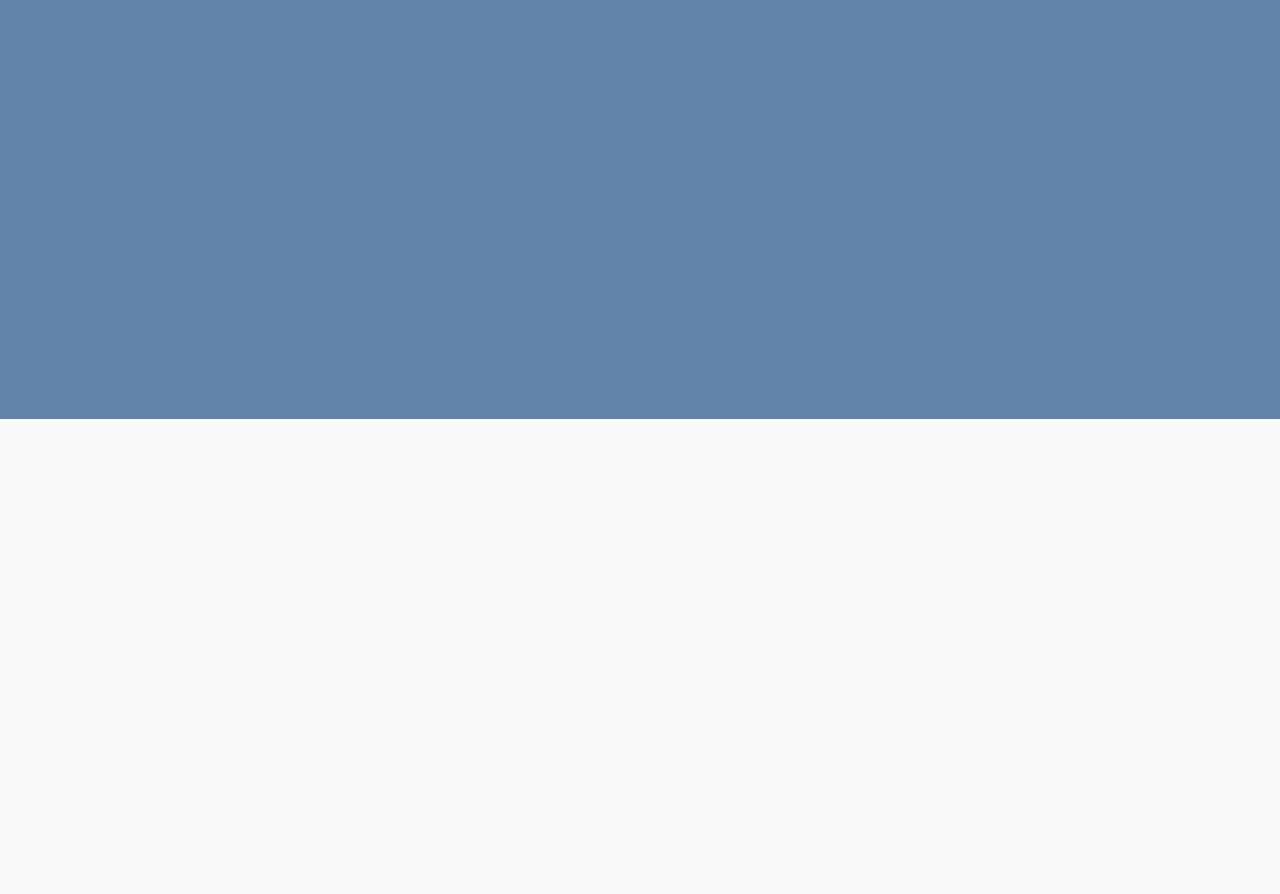
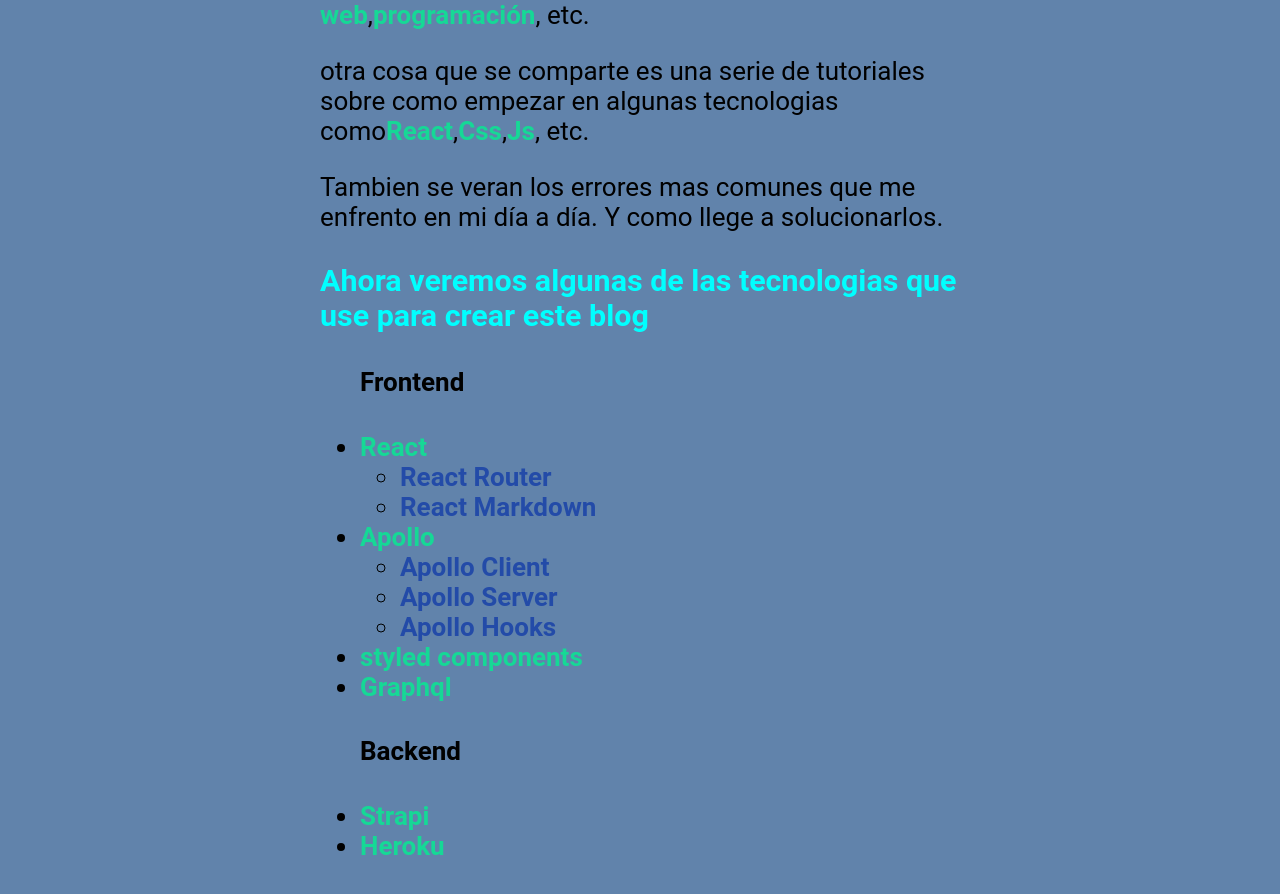
Before and after one commit to IamDavidev/Dblogv1, a React (Vite) app: page /dblog/about in a window 1280 px wide. Shown: the part 328-1222 px from the top of the page. Before the commit the page ends 800 px from the top, so only its background shows below. Built offline with nearby package versions, Linux system fonts and the light colour scheme.

Commit message:
🚀pre deploy

```diff
--- a/src/Components/CardSearch.jsx
+++ b/src/Components/CardSearch.jsx
@@ -58,7 +58,7 @@
           const LinkTitle = title.replace(/\s/g, '-');
           return (
             <Link to={`/dblog/post/${LinkTitle}`} key={post.attributes.title}>
-              <div className="RenderPost" >
+              <div className="RenderPost">
                 <div className="container">
                   <img
                     src={post.attributes.Image}
--- a/src/Components/cardPreView.jsx
+++ b/src/Components/cardPreView.jsx
@@ -33,7 +33,6 @@
   }
   @media (min-width:1000px) {
     margin:1rem;
-    display:grid;
     img{
       width:20rem;
       height:20rem;
--- a/src/Utils/Client.js
+++ b/src/Utils/Client.js
@@ -1,12 +1,24 @@
 import { ApolloClient, HttpLink, from, InMemoryCache } from '@apollo/client';
 import { onError } from '@apollo/client/link/error';
-import {URI_BACKEND} from './SchemasQueries'
+import { URI_BACKEND } from './SchemasQueries';
 
 const httpLink = new HttpLink({
   uri: `${URI_BACKEND}/graphql`,
 });
 
-const cache = new InMemoryCache();
+const cache = new InMemoryCache({
+  typePolicies: {
+    Query: {
+      fields: {
+        posts: {
+          merge(existing, incoming,{mergeObjects}) {
+            return mergeObjects(existing, incoming);
+          },
+        },
+      },
+    },
+  },
+});
 
 const errorLink = onError(({ graphQLErrors, networkError }) => {
   graphQLErrors &&
--- a/src/Utils/SchemasQueries.js
+++ b/src/Utils/SchemasQueries.js
@@ -1,5 +1,4 @@
 import { gql } from '@apollo/client';
-
 export const URI_BACKEND = 'https://dblogdb.herokuapp.com';
 
 export const GET_QUERY_ALL_POSTS = gql`
--- a/src/pages/About.jsx
+++ b/src/pages/About.jsx
@@ -1,11 +1,108 @@
-import ReactMarkdown from 'react-markdown';
+import styled from 'styled-components';
+import { AppTheme } from '../mainStyled';
+import { client } from '../Utils/Client';
+import { GET_QUERY_ALL_POSTS } from '../Utils/SchemasQueries';
+const StyledAbout = styled.section`
+  color: #000;
+  margin:0 1.5rem;
+  h1 {
+    font-size: 1.5em;
+  }
+  h2 {
+    font-size: 2rem;
+  }
+  h3 {
+    color: ${AppTheme.colors.aqua};
+  }
+  span {
+    color: ${AppTheme.colors.green};
+    font-weight: bold;
+  }
+  strong {
+    color: ${AppTheme.colors.blue};
+    font-weight: bold;
+  }
+  @media (min-width:1000px){
+    margin:0 10rem
+  }
+`;
+
 const About = () => {
-
+  const todo =client.readQuery({
+    query:GET_QUERY_ALL_POSTS,
+  })
+  console.log(todo);
   return (
-    <>
+    <StyledAbout>
       <h1>About dblog</h1>
-
-    </>
+      <h2>Bienvenido a dblog</h2>
+      <p>
+        dblog es un blog creado con el fin de compartir información sobre
+        <span>desarrollo web</span>,<span>diseño web</span>,
+        <span>programación</span>, etc.
+      </p>
+      <p>
+        otra cosa que se comparte es una serie de tutoriales sobre como empezar
+        en algunas tecnologias como
+        <span>React</span>,<span>Css</span>,<span>Js</span>, etc.
+      </p>
+      <p>
+        Tambien se veran los errores mas comunes que me enfrento en mi día a
+        día. Y como llege a solucionarlos.
+      </p>
+      <h3>
+        Ahora veremos algunas de las tecnologias que use para crear este blog
+      </h3>
+      {/* frontend */}
+      <ul>
+        <h4>
+          <>Frontend</>
+        </h4>
+        <li>
+          <span>React</span>
+          <ul>
+            <li>
+              <strong>React Router</strong>
+            </li>
+            <li>
+              <strong>React Markdown</strong>
+            </li>
+          </ul>
+        </li>
+        <li>
+          <span>Apollo </span>
+          <ul>
+            <li>
+              <strong>Apollo Client</strong>
+            </li>
+            <li>
+              <strong>Apollo Server</strong>
+            </li>
+            <li>
+              <strong>Apollo Hooks</strong>
+            </li>
+          </ul>
+          <li>
+            <span>styled components</span>
+          </li>
+        </li>
+        <li>
+          <span>Graphql</span>
+        </li>
+      </ul>
+      {/* backend */}
+      <ul>
+        <h4>
+          <>Backend</>
+        </h4>
+        <li>
+          <span>Strapi</span>
+        </li>
+        <li>
+          <span>Heroku </span>
+        </li>
+      </ul>
+    </StyledAbout>
   );
 };
 
```
Also changed, not shown: src/Utils/FunctionUtils.js (+6 -8 lines).
